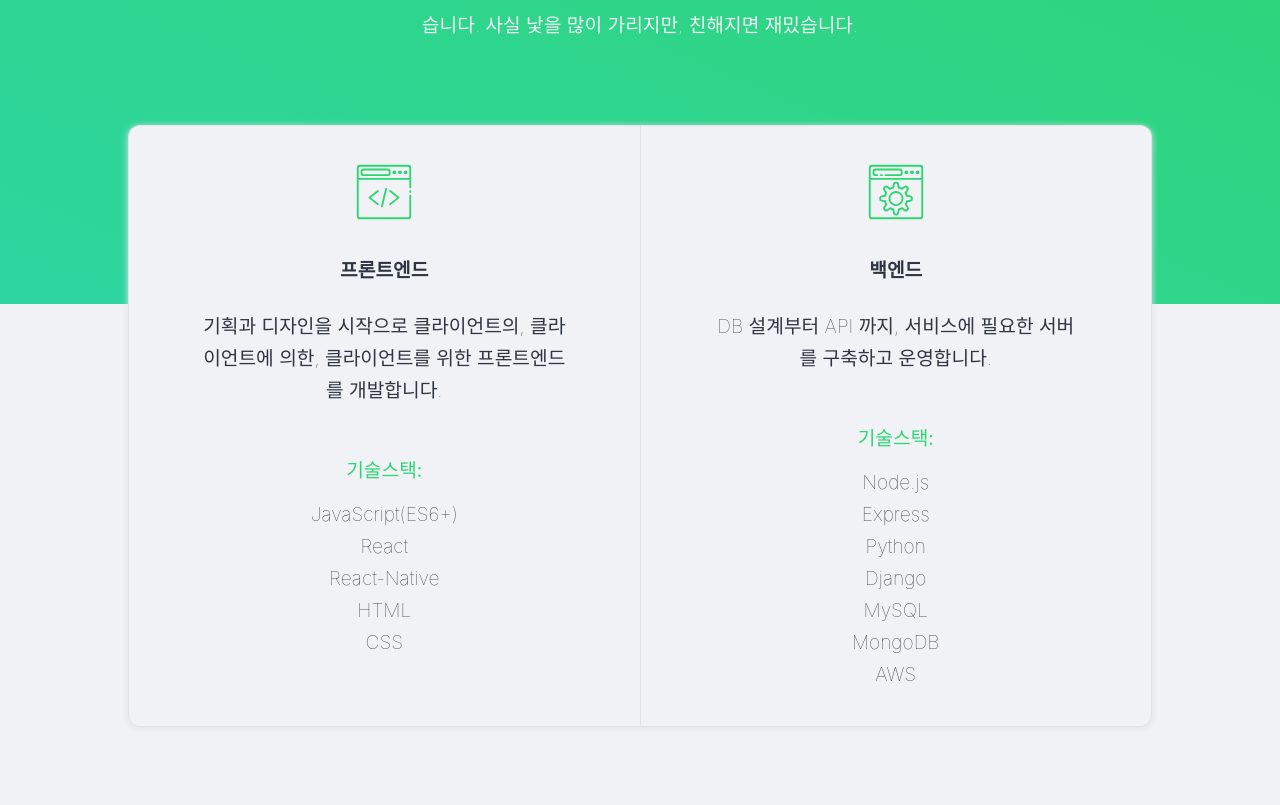
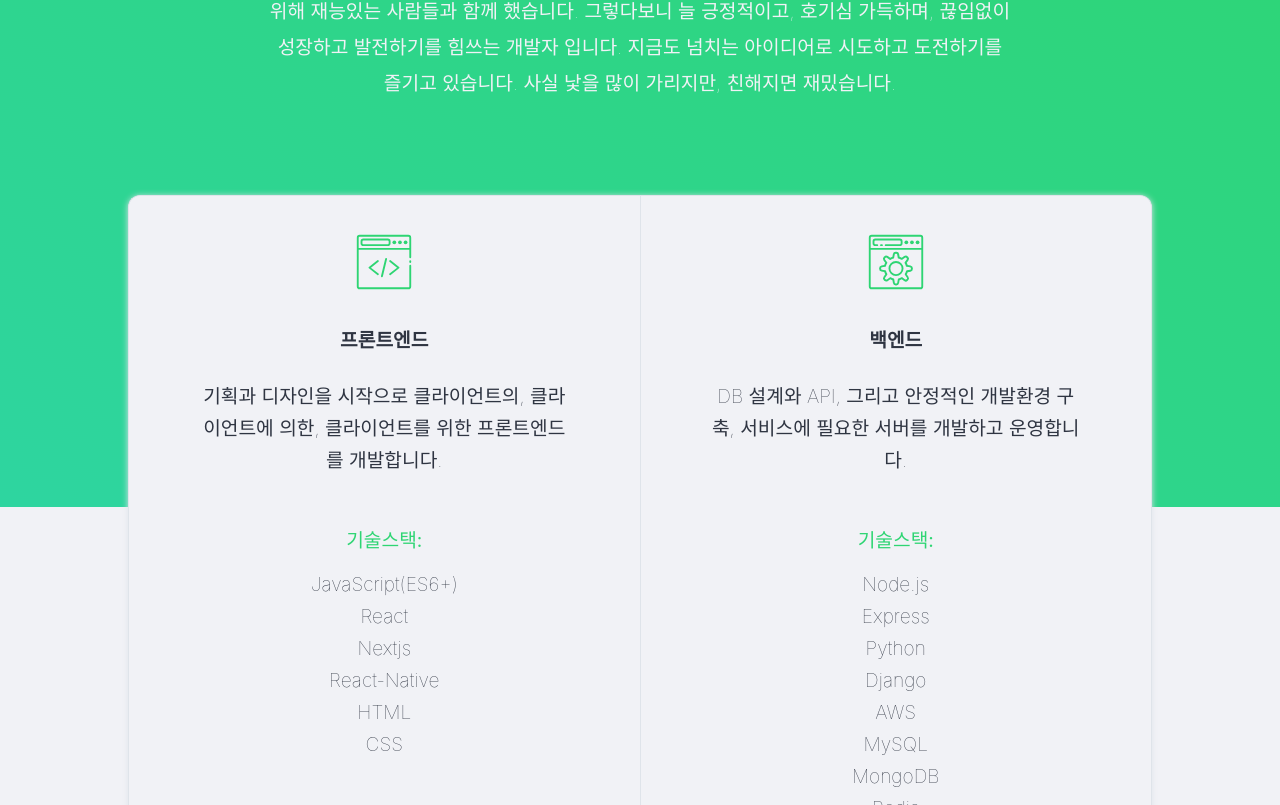
Before and after one commit to ekklesia11/portfolio_csr, a React (Create React App) app: page / in a window 1280 px wide. Shown: the part 1175-1980 px from the top of the page. Built offline with nearby package versions, Linux system fonts and the light colour scheme.

Commit message:
new backend setting

```diff
--- a/package.json
+++ b/package.json
@@ -10,7 +10,7 @@
     "react-dom": "^16.13.1",
     "react-router": "^5.1.2",
     "react-router-dom": "^5.1.2",
-    "react-scripts": "^5.0.0"
+    "react-scripts": "^2.1.3"
   },
   "devDependencies": {
     "@fortawesome/fontawesome-svg-core": "^1.2.28",
--- a/src/components/about/about.js
+++ b/src/components/about/about.js
@@ -1,21 +1,20 @@
-import React from "react";
-import styled from "styled-components";
+import React from 'react';
+import styled from 'styled-components';
 
-import main from "../../assets/main.jpg";
-import programming from "../../assets/programming.png";
+import new_me from '../../assets/new_my.jpeg';
+import programming from '../../assets/programming.png';
 
-import Description from "./description";
+import Description from './description';
 
 const About = () => {
   const intro = {
     kr: {
-      title: "프론트엔드 개발자",
-      describe:
-        "심플하고 간단하게 서비스를 개발하면서 내 일을 사랑하는 개발자입니다.",
+      title: '백엔드 개발자',
+      describe: '열정적이고 즐겁게, 단순하지만 확실하게 개발하는',
     },
     en: {
-      title: "Front-end Developer",
-      describe: "I code simple and modern things, and I love what I do.",
+      title: 'Backend Developer',
+      describe: 'I code simple and modern things, and I love what I do.',
     },
   };
 
@@ -23,14 +22,14 @@ const About = () => {
 
   const introView = (obj) => {
     return language ? (
-      <div className="main">
+      <div className='main'>
+        <span>{obj.en.describe}</span>
         <h3>{obj.en.title}</h3>
-        <span>{obj.en.describe}</span>
       </div>
     ) : (
-      <div className="main">
+      <div className='main'>
+        <span>{obj.kr.describe}</span>
         <h3>{obj.kr.title}</h3>
-        <span>{obj.kr.describe}</span>
       </div>
     );
   };
@@ -38,37 +37,37 @@ const About = () => {
   return (
     <Container>
       {introView(intro)}
-      <div className="img-ring">
-        <div className="cartoon-img" />
+      <div className='img-ring'>
+        <div className='cartoon-img' />
       </div>
-      <div className="programming-img" />
+      <div className='programming-img' />
       <div
         style={{
-          fontSize: "0.5rem",
-          color: "#2ed573",
-          textDecoration: "none",
+          fontSize: '0.5rem',
+          color: '#2ed573',
+          textDecoration: 'none',
         }}
       >
-        일러스트:{" "}
+        일러스트:{' '}
         <a
-          href="https://iconscout.com/illustrations/blog-writer"
-          target="_blank"
-          rel="noopener noreferrer"
+          href='https://iconscout.com/illustrations/blog-writer'
+          target='_blank'
+          rel='noopener noreferrer'
           style={{
-            color: "#2ed573",
-            textDecoration: "none",
+            color: '#2ed573',
+            textDecoration: 'none',
           }}
         >
           Blog writer Illustration
-        </a>{" "}
-        by{" "}
+        </a>{' '}
+        by{' '}
         <a
-          href="https://iconscout.com/contributors/delesign"
-          target="_blank"
-          rel="noopener noreferrer"
+          href='https://iconscout.com/contributors/delesign'
+          target='_blank'
+          rel='noopener noreferrer'
           style={{
-            color: "#2ed573",
-            textDecoration: "none",
+            color: '#2ed573',
+            textDecoration: 'none',
           }}
         >
           Delesign Graphics
@@ -94,12 +93,12 @@ const Container = styled.div`
     }
 
     h3 {
-      margin: 0 0 16px;
+      margin: 8px 0;
     }
   }
 
   .cartoon-img {
-    background-image: url("${main}");
+    background-image: url("${new_me}");
     border: 1px solid #fff;
     width: 220px;
     height: 220px;
@@ -117,7 +116,7 @@ const Container = styled.div`
     display: flex;
     justify-content: center;
     align-items: center;
-    margin: 36px auto 72px;
+    margin: 54px auto 120px;
 
     &:hover {
       box-shadow: 0px 0px 4px ${(props) => props.theme.color.main};
@@ -133,6 +132,13 @@ const Container = styled.div`
     background-position: center left;
     margin: 0 auto;
   }
+
+  @media only screen and (max-width: 959px) {
+    .programming-img {
+      width: 460px;
+      height: 230px;
+    }
+  }
 `;
 
 export default About;
--- a/src/components/about/description.js
+++ b/src/components/about/description.js
@@ -1,15 +1,15 @@
-import React from "react";
-import styled from "styled-components";
+import React from 'react';
+import styled from 'styled-components';
 
-import server from "../../assets/server.svg";
-import client from "../../assets/client.svg";
+import server from '../../assets/server.svg';
+import client from '../../assets/client.svg';
 
 const Description = () => {
   const description = {
     kr: {
-      greeting: "반갑습니다, 다니엘 입니다.",
+      greeting: 'Hello World !',
       describe:
-        "개발자로써의 삶을 시작한 이후로 다양한 서비스와 프로젝트, 그리고 좋은 결과를 만들어내기 위해 재능있는 사람들과 함께 했습니다. 늘 긍정적이고, 호기심 가득하며, 끊임없이 성장하고 발전하기를 힘쓰는 개발자 입니다. 지금도 넘치는 아이디어로 시도하고 도전하기를 즐기고 있습니다. 사실 낯을 많이 가리지만, 친해지면 재밌습니다.",
+        '개발자로써의 삶을 시작한 이후로 다양한 서비스와 프로젝트, 그리고 좋은 결과를 만들어내기 위해 재능있는 사람들과 함께 했습니다. 그렇다보니 늘 긍정적이고, 호기심 가득하며, 끊임없이 성장하고 발전하기를 힘쓰는 개발자 입니다. 지금도 넘치는 아이디어로 시도하고 도전하기를 즐기고 있습니다. 사실 낯을 많이 가리지만, 친해지면 재밌습니다.',
     },
     en: {
       greeting: "Hi, I'm Daniel. Glad to meet you.",
@@ -21,49 +21,32 @@ const Description = () => {
   const skillSet = {
     kr: [
       {
-        position: "프론트엔드",
+        position: '프론트엔드',
         describe:
-          "기획과 디자인을 시작으로 클라이언트의, 클라이언트에 의한, 클라이언트를 위한 프론트엔드를 개발합니다.",
-        stack: ["JavaScript(ES6+)", "React", "React-Native", "HTML", "CSS"],
+          '기획과 디자인을 시작으로 클라이언트의, 클라이언트에 의한, 클라이언트를 위한 프론트엔드를 개발합니다.',
+        stack: ['JavaScript(ES6+)', 'React', 'Nextjs', 'React-Native', 'HTML', 'CSS'],
         img: client,
       },
-      "line",
+      'line',
       {
-        position: "백엔드",
-        describe:
-          "DB 설계부터 API 까지, 서비스에 필요한 서버를 구축하고 운영합니다.",
-        stack: [
-          "Node.js",
-          "Express",
-          "Python",
-          "Django",
-          "MySQL",
-          "MongoDB",
-          "AWS",
-        ],
+        position: '백엔드',
+        describe: 'DB 설계와 API, 그리고 안정적인 개발환경 구축, 서비스에 필요한 서버를 개발하고 운영합니다.',
+        stack: ['Node.js', 'Express', 'Python', 'Django', 'AWS', 'MySQL', 'MongoDB', 'Redis', 'DynamoDB'],
         img: server,
       },
     ],
     en: [
       {
-        position: "Front-end",
-        describe: "For client side coding",
-        stack: ["JavaScript(ES6+)", "React", "React-Native", "HTML", "CSS"],
+        position: 'Frontend',
+        describe: 'For client side coding',
+        stack: ['JavaScript(ES6+)', 'React', 'React-Native', 'HTML', 'CSS'],
         img: client,
       },
-      "line",
+      'line',
       {
-        position: "Back-end",
-        describe: "For server side coding",
-        stack: [
-          "Node.js",
-          "Express",
-          "Python",
-          "Django",
-          "MySQL",
-          "MongoDB",
-          "AWS",
-        ],
+        position: 'Backend',
+        describe: 'For server side coding',
+        stack: ['Node.js', 'Express', 'Python', 'Django', 'MySQL', 'MongoDB', 'AWS'],
         img: server,
       },
     ],
@@ -73,12 +56,12 @@ const Description = () => {
 
   const descriptionView = (obj) => {
     return language ? (
-      <div className="intro">
+      <div className='intro'>
         <h4>{obj.en.greeting}</h4>
         <span>{obj.en.describe}</span>
       </div>
     ) : (
-      <div className="intro">
+      <div className='intro'>
         <h4>{obj.kr.greeting}</h4>
         <span>{obj.kr.describe}</span>
       </div>
@@ -86,16 +69,16 @@ const Description = () => {
   };
 
   const stackView = (obj) => {
-    return obj[language ? "en" : "kr"].map((data, i) =>
-      data === "line" ? (
-        <div className="vertical-line" key={i} />
+    return obj[language ? 'en' : 'kr'].map((data, i) =>
+      data === 'line' ? (
+        <div className='vertical-line' key={i} />
       ) : (
         <div className={`detail detail-${i}`} key={i}>
-          <img src={data.img} alt="" className="client" />
-          <div className="detail-text">
+          <img src={data.img} alt='' className='client' />
+          <div className='detail-text'>
             <strong>{data.position}</strong>
-            <div className="description">{data.describe}</div>
-            <div className="title">{language ? "stacks" : "기술스택"}:</div>
+            <div className='description'>{data.describe}</div>
+            <div className='title'>{language ? 'stacks' : '기술스택'}:</div>
             <div>
               {data.stack.map((stack) => (
                 <div key={stack}>{stack}</div>
@@ -110,23 +93,19 @@ const Description = () => {
   return (
     <Container>
       {descriptionView(description)}
-      <div className="details">{stackView(skillSet)}</div>
+      <div className='details'>{stackView(skillSet)}</div>
     </Container>
   );
 };
 
 const Container = styled.div`
   background-color: ${(props) => props.theme.color.main};
-  background-image: linear-gradient(
-    to top right,
-    rgba(46, 213, 160, 1),
-    ${(props) => props.theme.color.main}
-  );
+  background-image: linear-gradient(to top right, rgba(46, 213, 160, 1), ${(props) => props.theme.color.main});
   font-size: 2rem;
   font-weight: 100;
-  height: 455px;
+  height: 600px;
   padding-top: 84px;
-  margin-bottom: 540px;
+  margin-bottom: 600px;
 
   .intro {
     text-align: center;
@@ -146,7 +125,7 @@ const Container = styled.div`
   }
 
   .details {
-    margin: 84px auto 0;
+    margin: 96px auto 0;
     display: flex;
     justify-content: center;
     color: ${(props) => props.theme.color.text};
@@ -210,7 +189,7 @@ const Container = styled.div`
       box-shadow: none;
       width: 100%;
       align-items: center;
-      margin: 64px auto 0;
+      margin: 120px auto;
 
       .vertical-line {
         display: none;
--- a/src/components/project/projectBox.js
+++ b/src/components/project/projectBox.js
@@ -1,135 +1,100 @@
-import React from "react";
-import styled from "styled-components";
+import React from 'react';
+import styled from 'styled-components';
 
-import lunchgogo from "../../assets/lunchgogo.png";
-import secondhand from "../../assets/secondhand.png";
-import talab from "../../assets/talab.png";
-import bbegi from "../../assets/bbegi.png";
+import lunchgogo from '../../assets/lunchgogo.png';
+import secondhand from '../../assets/secondhand.png';
+import talab from '../../assets/talab.png';
+import bbegi from '../../assets/bbegi.png';
 
 const ProjectBox = () => {
   const project = [
     {
-      title: "타바타 운동 타이머",
-      description: ["고강도 인터벌 운동을 위해 제작된", "인터벌 전용 타이머"],
+      title: '타바타 운동 타이머',
+      description: ['고강도 인터벌 운동을 위해 제작된', '인터벌 전용 타이머'],
       roles: [
-        "React 및 pure javascript function 으로 구성된 타이머",
-        "Basic static webapp 구현",
-        "AWS CloudFront 를 활용한 https 인증서 구현",
+        'React 및 pure javascript function 으로 구성된 타이머',
+        'Basic static webapp 구현',
+        'AWS CloudFront 를 활용한 https 인증서 구현',
       ],
-      stacks: ["#React", "#Javascript", "#AWS S3", "#Route53", "#CloudFront"],
+      stacks: ['#React', '#Javascript', '#AWS S3', '#Route53', '#CloudFront'],
       images: talab,
-      link: "https://timer.talab.pro",
+      link: 'https://timer.talab.pro',
     },
     {
-      title: "서비스 홈페이지",
-      description: ["서비스 소개 및 제휴", "고객을 위한 랜딩 페이지"],
+      title: '서비스 홈페이지',
+      description: ['서비스 소개 및 제휴', '고객을 위한 랜딩 페이지'],
       roles: [
-        "바닐라 자바스크립트 및 CSS 구현",
-        "함수형 리액트, 적응형 웹페이지 구현",
-        "SEO 를 위해 Node.js 서버 구현 및 Nginx 활용",
-        "SSL 인증서 적용(certbot/letsencrypt)",
-        "AWS EC2 서버환경으로 배포",
+        '바닐라 자바스크립트 및 CSS 구현',
+        '함수형 리액트, 적응형 웹페이지 구현',
+        'SEO 를 위해 Node.js 서버 구현 및 Nginx 활용',
+        'SSL 인증서 적용(certbot/letsencrypt)',
+        'AWS EC2 서버환경으로 배포',
       ],
-      stacks: [
-        "#React",
-        "#Nodejs",
-        "#Express",
-        "#Webpack",
-        "#Babel",
-        "#AWS EC2",
-        "#Route53",
-      ],
+      stacks: ['#React', '#Nodejs', '#Express', '#Webpack', '#Babel', '#AWS EC2', '#Route53'],
       images: bbegi,
-      link: "https://gatda.com/",
+      link: 'https://gatda.com/',
     },
     {
-      title: "서비스 어드민 페이지",
-      description: ["서비스의 운영 관리를 위한", "사용자 권한별 어드민 페이지"],
+      title: '서비스 어드민 페이지',
+      description: ['서비스의 운영 관리를 위한', '사용자 권한별 어드민 페이지'],
       roles: [
-        "React Client Side Rendering 페이지 구현",
-        "ES6 기준 Webpack 및 babel(IE9) 환경세팅",
-        "AWS S3 배포 Static 웹 구현",
-        "공지/이벤트/배너 CRUD API 제작",
-        "Bitbucket Pipeline 활용 및 배포 자동화",
+        'React Client Side Rendering 페이지 구현',
+        'ES6 기준 Webpack 및 babel(IE9) 환경세팅',
+        'AWS S3 배포 Static 웹 구현',
+        '공지/이벤트/배너 CRUD API 제작',
+        'Bitbucket Pipeline 활용 및 배포 자동화',
       ],
-      stacks: [
-        "#React",
-        "#Nodejs",
-        "#Express",
-        "#Webpack",
-        "#Babel",
-        "#MongoDB",
-        "#AWS S3",
-        "#Route53",
-      ],
+      stacks: ['#React', '#Nodejs', '#Express', '#Webpack', '#Babel', '#MongoDB', '#AWS S3', '#Route53'],
       images:
-        "https://images.unsplash.com/photo-1541560052-5e137f229371?ixlib=rb-1.2.1&ixid=eyJhcHBfaWQiOjEyMDd9&auto=format&fit=crop&w=334&q=80",
-      link: "#",
+        'https://images.unsplash.com/photo-1541560052-5e137f229371?ixlib=rb-1.2.1&ixid=eyJhcHBfaWQiOjEyMDd9&auto=format&fit=crop&w=334&q=80',
+      link: '#',
     },
     {
-      title: "SecondHand",
-      description: [
-        "유모차의 적정한 중고시장 가격을 판단하기 위한",
-        "브랜드 및 모델별 평균가격 제공앱",
+      title: 'SecondHand',
+      description: ['유모차의 적정한 중고시장 가격을 판단하기 위한', '브랜드 및 모델별 평균가격 제공앱'],
+      roles: [
+        '기획 및 플로우 구성',
+        'Django 를 활용한 중고거래 플랫폼 전용 크롤러 구현',
+        'React Native(expo) 활용 및 특정 가격내 상품 검색페이지 구현',
+        '게시글 타이틀/내용 필터링 함수 및 브랜드/모델 매칭 구현',
+        '날짜기반 간략한 그래프 구현',
       ],
-      roles: [
-        "기획 및 플로우 구성",
-        "Django 를 활용한 중고거래 플랫폼 전용 크롤러 구현",
-        "React Native(expo) 활용 및 특정 가격내 상품 검색페이지 구현",
-        "게시글 타이틀/내용 필터링 함수 및 브랜드/모델 매칭 구현",
-        "날짜기반 간략한 그래프 구현",
-      ],
-      stacks: ["#Python3", "#Django", "#KoNLPy", "#MySQL", "#React Native"],
+      stacks: ['#Python3', '#Django', '#KoNLPy', '#MySQL', '#React Native'],
       images: secondhand,
-      link: "https://github.com/ekklesia11/secondhand-server-repo",
+      link: 'https://github.com/ekklesia11/secondhand-server-repo',
     },
     {
-      title: "Lunch-gogo",
-      description: ["실시간 점심메뉴 투표게임 방식의", "메뉴선정 서비스 웹앱"],
+      title: 'Lunch-gogo',
+      description: ['실시간 점심메뉴 투표게임 방식의', '메뉴선정 서비스 웹앱'],
       roles: [
-        "Node.js 및 Socket.io 을 활용한 실시간 투표 API 구현",
-        "MongoDB 시스템으로 각 투표 결과 데이터관리",
-        "heroku 서버 자동 배포 및 netlify client 배포(github)",
+        'Node.js 및 Socket.io 을 활용한 실시간 투표 API 구현',
+        'MongoDB 시스템으로 각 투표 결과 데이터관리',
+        'heroku 서버 자동 배포 및 netlify client 배포(github)',
       ],
-      stacks: [
-        "#JavaScript",
-        "#Nodejs",
-        "#Express",
-        "#Socket.io",
-        "#MongoDB",
-        "#React",
-      ],
+      stacks: ['#JavaScript', '#Nodejs', '#Express', '#Socket.io', '#MongoDB', '#React'],
       images: lunchgogo,
-      github: "https://github.com/ekklesia11/secondhand-server-repo",
-      link: "https://flamboyant-ptolemy-79e553.netlify.app",
+      github: 'https://github.com/ekklesia11/secondhand-server-repo',
+      link: 'https://flamboyant-ptolemy-79e553.netlify.app',
     },
   ];
 
   const projectCard = (obj) => {
     return (
       <Card key={obj.title}>
-        <div className="container">
-          <div
-            className="background"
-            style={{ backgroundImage: `url(${obj.images})` }}
-          />
-          <div className="detail">
-            <div className="description">
+        <div className='container'>
+          <div className='background' style={{ backgroundImage: `url(${obj.images})` }} />
+          <div className='detail'>
+            <div className='description'>
               <div>{obj.description[0]}</div>
               <div>{obj.description[1]}</div>
             </div>
-            <div className="position">
+            <div className='position'>
               {obj.roles.map((role) => (
                 <div key={role}>{role}</div>
               ))}
             </div>
-            <div className="stack">{obj.stacks.join(" ")}</div>
-            <a
-              className="button"
-              href={obj.link}
-              target="_blank"
-              rel="noopener noreferrer"
-            >
+            <div className='stack'>{obj.stacks.join(' ')}</div>
+            <a className='button' href={obj.link} target='_blank' rel='noopener noreferrer'>
               페이지 이동하기
             </a>
           </div>
@@ -142,9 +107,7 @@ const ProjectBox = () => {
     <Container>
       <h1>최근 프로젝트</h1>
       <p>필요에 따라 프론트엔드와 서버 개발에 참여한 프로젝트들 입니다.</p>
-      <div className="project-layout">
-        {project.map((data) => projectCard(data))}
-      </div>
+      <div className='project-layout'>{project.map((data) => projectCard(data))}</div>
     </Container>
   );
 };
@@ -154,9 +117,8 @@ const Container = styled.div`
   position: relative;
   width: 80%;
   max-width: 1200px;
-  margin-bottom: 50px;
   text-align: center;
-  margin: 0 auto 120px;
+  margin: 120px auto;
 
   p {
     font-size: 1.2rem;
@@ -167,6 +129,12 @@ const Container = styled.div`
     display: flex;
     justify-content: space-evenly;
     flex-wrap: wrap;
+  }
+
+  @media only screen and (max-width: 700px) {
+    h1 {
+      padding-top: 200px;
+    }
   }
 `;
 
```
Also changed, not shown: src/components/contact/contactBox.js (+21 -39 lines), src/components/menu/menuTab.js (+34 -39 lines), 2 other files (tests, documents, lock files or other folders).
